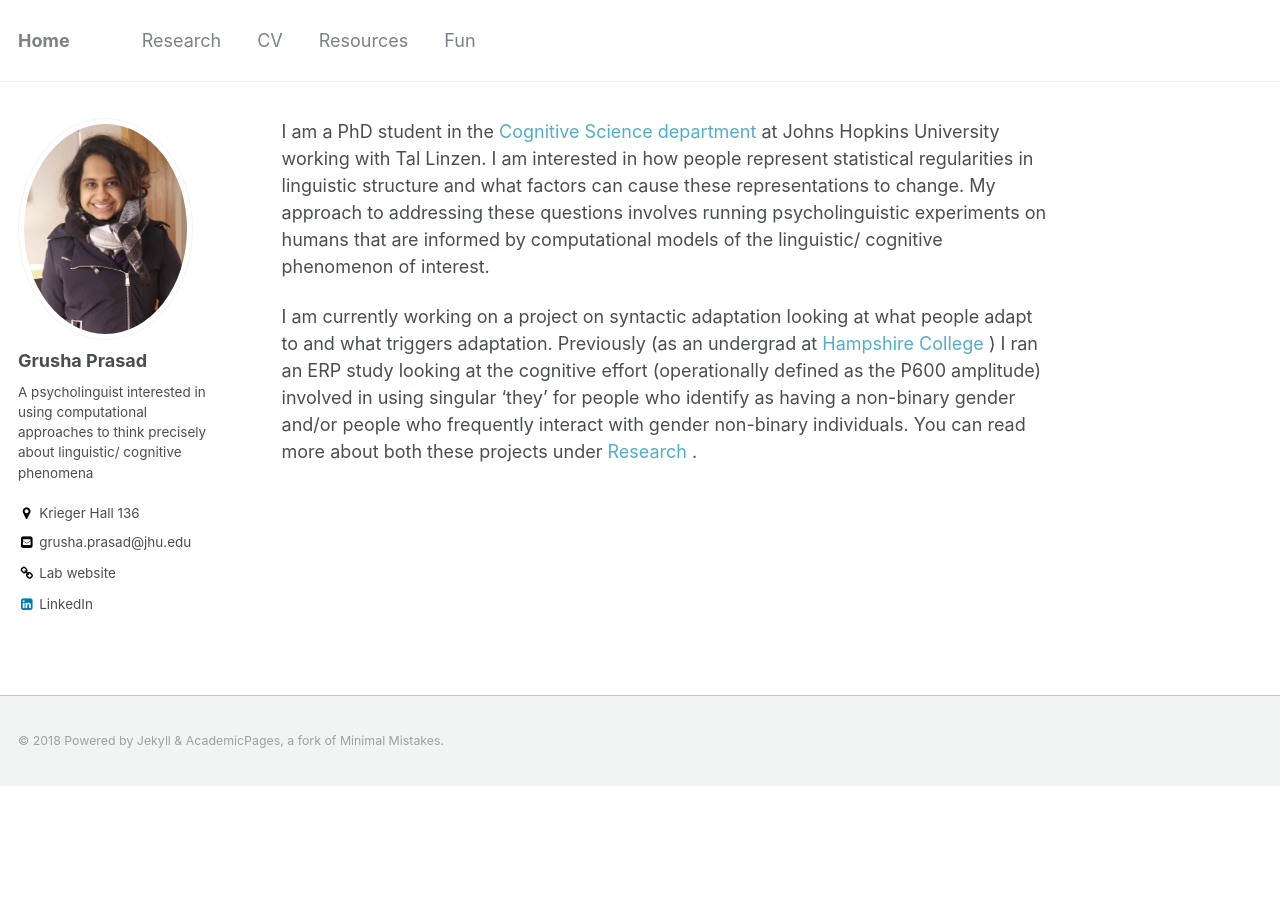
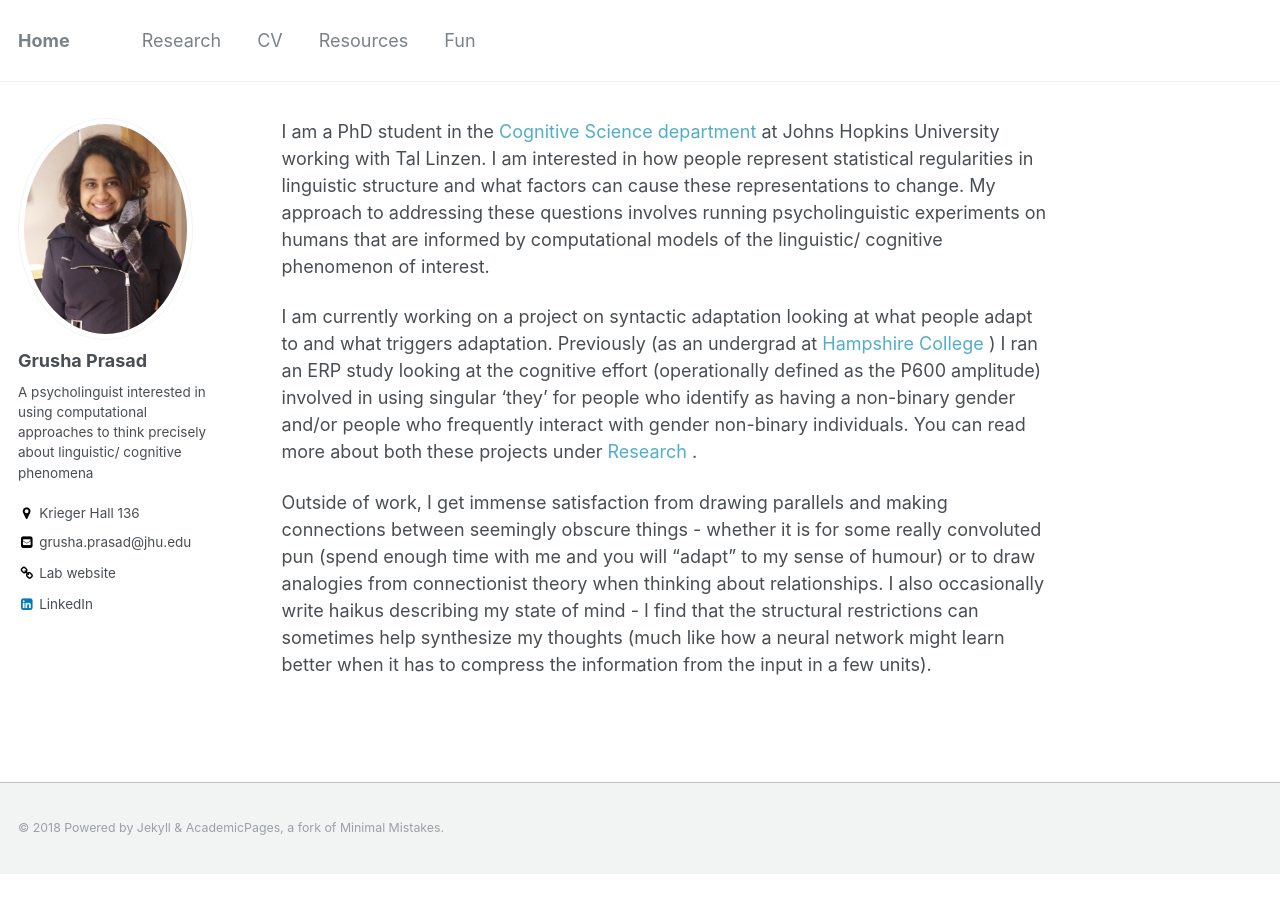
Before and after one commit to grushaprasad/grushaprasad.github.io, a Jekyll site: the page built from _pages/about.md, in a window 1280 px wide. Built offline with Jekyll 4.4.1, drawn with Linux system fonts in a browser that asks for light colours.

Commit message:
updated about

```diff
--- a/_pages/about.md
+++ b/_pages/about.md
@@ -10,3 +10,5 @@ redirect_from:
 I am a PhD student in the <a href= "http://cogsci.jhu.edu/" target = "_blank"> Cognitive Science department</a> at Johns Hopkins University working with Tal Linzen. I am interested in how people represent statistical regularities in linguistic structure and what factors can cause these representations to change. My approach to addressing these questions involves running psycholinguistic experiments on humans that are informed by computational models of the linguistic/ cognitive phenomenon of interest.
 
 I am currently working on a project on syntactic adaptation looking at what people adapt to and what triggers adaptation. Previously (as an undergrad at <a href = "https://www.hampshire.edu/" target = "_blank"> Hampshire College </a>) I ran an ERP study looking at the cognitive effort (operationally defined as the P600 amplitude) involved in using singular 'they' for people who identify as having a non-binary gender and/or people who frequently interact with gender non-binary individuals. You can read more about both these projects under <a href= "/research/"> Research </a>.
+
+Outside of work, I get immense satisfaction from drawing parallels and making connections between seemingly obscure things - whether it is for some really convoluted pun (spend enough time with me and you will "adapt" to my sense of humour) or to draw analogies from connectionist theory when thinking about relationships. I also occasionally write haikus describing my state of mind - I find that the structural restrictions can sometimes help synthesize my thoughts (much like how a neural network might learn better when it has to compress the information from the input in a few units).
--- a/_pages/resources.html
+++ b/_pages/resources.html
@@ -18,6 +18,6 @@ I ran a workshop on scientific thinking and experimental design for 8th graders
     This workshop was designed such that we spent two long sessions with the theory and experimental design and then collected EEG data over a couple more sessions. However this can be tweaked for longer/ more spread out sessions and/or non EEG experiments.
 </p>
 
-<p> Here are the <a href= "/files/combined_lessonplans_updated2018.pdf" target = "_blank"> lesson plans </a> <a href= "/files/all_homework_edited2018.pdf" target = "_blank">homework assignments/ worksheets</a> and <a href= "/files/wrapup.pdf" target = "_blank">the slides from the final wrap-up</a>  </p>
+<p> Here are the <a href= "/files/combined_lessonplans_updated2018.pdf" target = "_blank"> lesson plans </a>,  <a href= "/files/all_homework_edited2018.pdf" target = "_blank">homework assignments/ worksheets</a> and the <a href= "/files/wrapup.pdf" target = "_blank"> slides from the final wrap-up</a>  </p>
 
-<p> Here is the<a href= "/files/Experiment.zip" target = "_blank">experiment</a> we used. It is built using <a href= "http://osdoc.cogsci.nl" target = "_blank">OpenSesame</a> </p>
+<p> Here is the <a href= "/files/Experiment.zip" target = "_blank">experiment</a> we used. It is built using <a href= "http://osdoc.cogsci.nl" target = "_blank">OpenSesame</a> </p>
```
Also changed, not shown: other parts of _pages/resources.html (+1 -1 lines).
